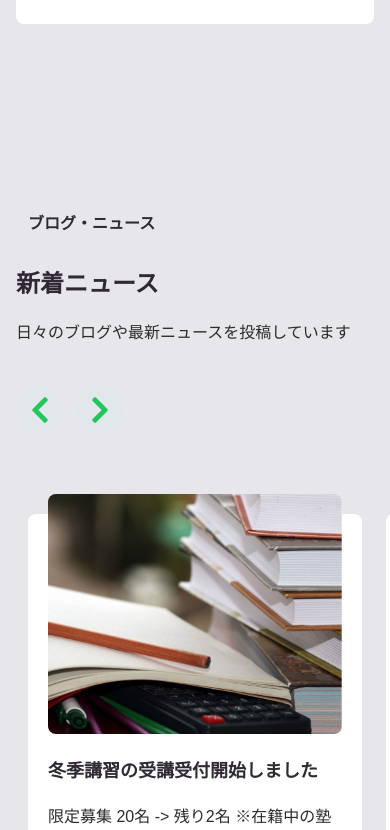
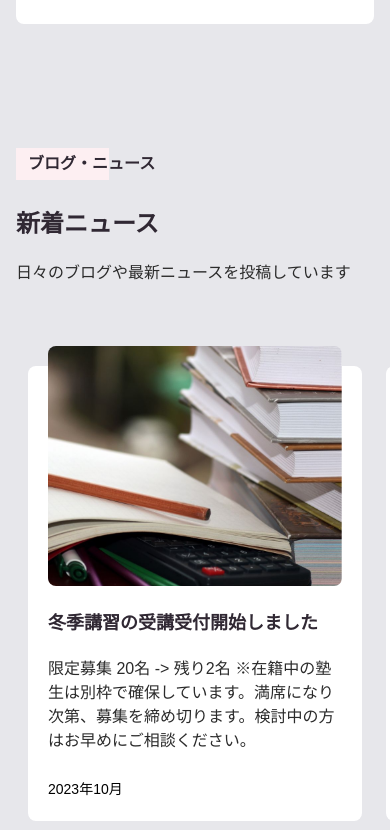
Before and after one commit to tajimamsk/next-tailwind-hp, a Next.js app: page / in a window 390 px wide. Shown: the part 5140-5970 px from the top of the page. Built offline with nearby package versions, Linux system fonts and the light colour scheme; a web font is replaced by a local one.

Commit message:
aos + responsive

```diff
--- a/components/Blog.js
+++ b/components/Blog.js
@@ -2,10 +2,12 @@
 import Image from "next/image";
 import Link from "next/link";
 
-import React, { useState } from "react";
+import React, { useCallback, useEffect, useRef, useState } from "react";
 import { FaChevronLeft, FaChevronRight } from "react-icons/fa";
 import { Swiper, SwiperSlide } from "swiper/react";
 import "swiper/css";
+import AOS from "aos";
+import "aos/dist/aos.css";
 
 const blogContent = {
   text: {
@@ -52,8 +54,41 @@ const blogContent = {
 const Blog = () => {
   const [isBeginning, setIsBeginning] = useState(null);
   const [isEnd, setIsend] = useState(null);
+  const sliderRef = useRef(null);
+
+  useEffect(() => {
+    AOS.init({
+      duration: 700,
+      easing: "slide",
+      once: true,
+    });
+  }, []);
+
+  useEffect(() => {
+    const swiper = sliderRef.current.swiper;
+
+    const updateSlideStatus = () => {
+      setIsBeginning(swiper.isBeginning);
+      setIsend(swiper.isEnd);
+    };
+    swiper.on("slideChange", updateSlideStatus);
+    return () => {
+      swiper.off("slideChange", updateSlideStatus);
+    };
+  }, [sliderRef]);
+
+  // 戻る
+  const prevHandler = useCallback(() => {
+    if (!sliderRef.current) return;
+    sliderRef.current.swiper.slidePrev();
+  }, []);
+  // 次
+  const nextHandler = useCallback(() => {
+    if (!sliderRef.current) return;
+    sliderRef.current.swiper.slideNext();
+  }, []);
   return (
-    <section id="blog" className="py-20 bg-light overflow-x-hidden">
+    <section id="blog" className="py-20 bg-light overflow-x-hidden max-md:py-5">
       <div className="container px-4 mx-auto">
         <div className="lg:flex justify-between items-center mb-10">
           {/* 左 */}
@@ -62,40 +97,68 @@ const Blog = () => {
               className="inline-block py-1 pl-3 text-heading font-semibold relative mb-7
               before:content-[' '] before:absolute before:w-2/3 before:bg-pinkLight
               before:left-0 before:top-0 before:bottom-0 before:z-[-1]"
+              data-aos="fade-up"
+              data-aos-delay="100"
             >
               {blogContent.text.subtitle}
             </span>
-            <h2 className="text-heading text-2xl lg:text-4xl font-bold mb-5">
+            <h2
+              className="text-heading text-2xl lg:text-4xl font-bold mb-5"
+              data-aos="fade-up"
+              data-aos-delay="200"
+            >
               {blogContent.text.title}
             </h2>
-            <p className="text-body leading-relaxed">
+            <p
+              className="text-body leading-relaxed"
+              data-aos="fade-up"
+              data-aos-delay="300"
+            >
               {blogContent.text.description}
             </p>
           </div>
 
           {/* 右 */}
           <div className="lg:w-5/12 text-left lg:text-right">
-            <div className="inline-flex ml-auto space-x-3">
+            <div className="inline-flex ml-auto space-x-3 max-md:hidden">
               <div
-                className={`${isBeginning ? "" : ""}
+                className={`${
+                  isBeginning
+                    ? "opacity-30 bg-[#E1E7EA] cursor-auto"
+                    : "opacity-100 hover:bg-green-500"
+                }
                 group trasition-all duration-300 ease-in-out w-12 h-12
                 cursor-pointer bg-[#E1E7EA] rounded-full inline-flex
                 justify-center items-center`}
+                onClick={prevHandler}
               >
                 <FaChevronLeft
-                  className={`${isBeginning ? "" : ""}
+                  className={`${
+                    isBeginning
+                      ? "group-hover:text-green-500"
+                      : "group-hover:text-white"
+                  }
                   text-3xl text-green-500 transition-all duration-300
                   ease-in-out group-hover:text-white`}
                 />
               </div>
               <div
-                className={`${isEnd ? "" : ""}
+                className={`${
+                  isEnd
+                    ? "opacity-30 bg-[#E1E7EA] cursor-auto"
+                    : "opacity-100 hover:bg-green-500"
+                }
                 group trasition-all duration-300 ease-in-out w-12 h-12
                 cursor-pointer bg-[#E1E7EA] rounded-full inline-flex
                 justify-center items-center`}
+                onClick={nextHandler}
               >
                 <FaChevronRight
-                  className={`${isEnd ? "" : ""}
+                  className={`${
+                    isEnd
+                      ? "group-hover:text-green-500"
+                      : "group-hover:text-white"
+                  }
                   text-3xl text-green-500 transition-all duration-300
                   ease-in-out group-hover:text-white`}
                 />
@@ -117,10 +180,14 @@ const Blog = () => {
               slidesPerView: 2,
             },
           }}
+          ref={sliderRef}
+          speed={700}
           className="z-50 py-32 relative flex items-stretch
           !overflow-visible before:content-[' '] before:py-32 before:z-50
           before:right-full before:w-screen before:absolute before:-top-5
           before:-bottom-5 before:bg-light"
+          data-aos="fade-up"
+          data-aos-delay="300"
         >
           {blogContent.blog.map((item, index) => {
             return (
```
Lines whose indentation alone changed are shown as unchanged.
